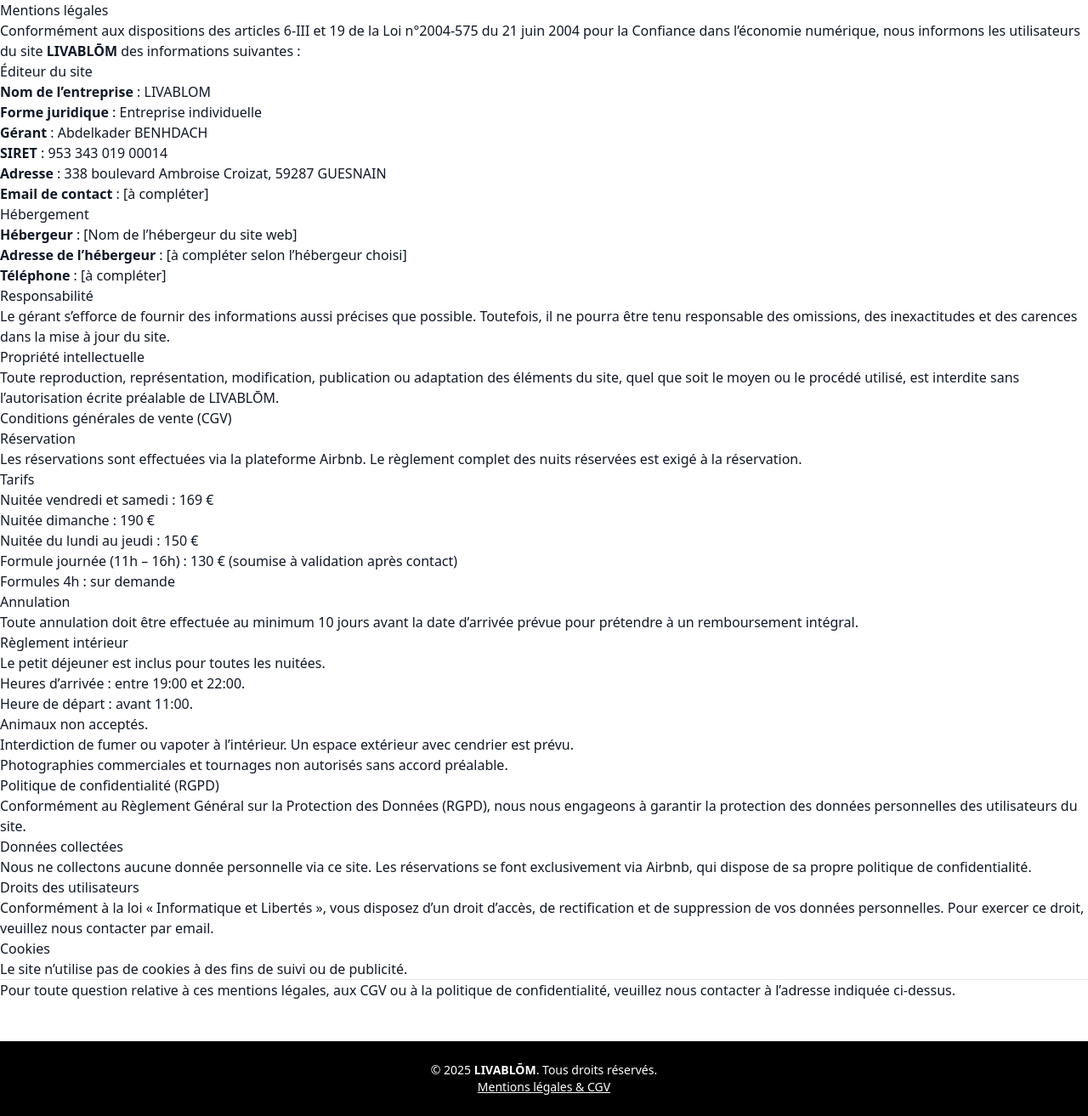
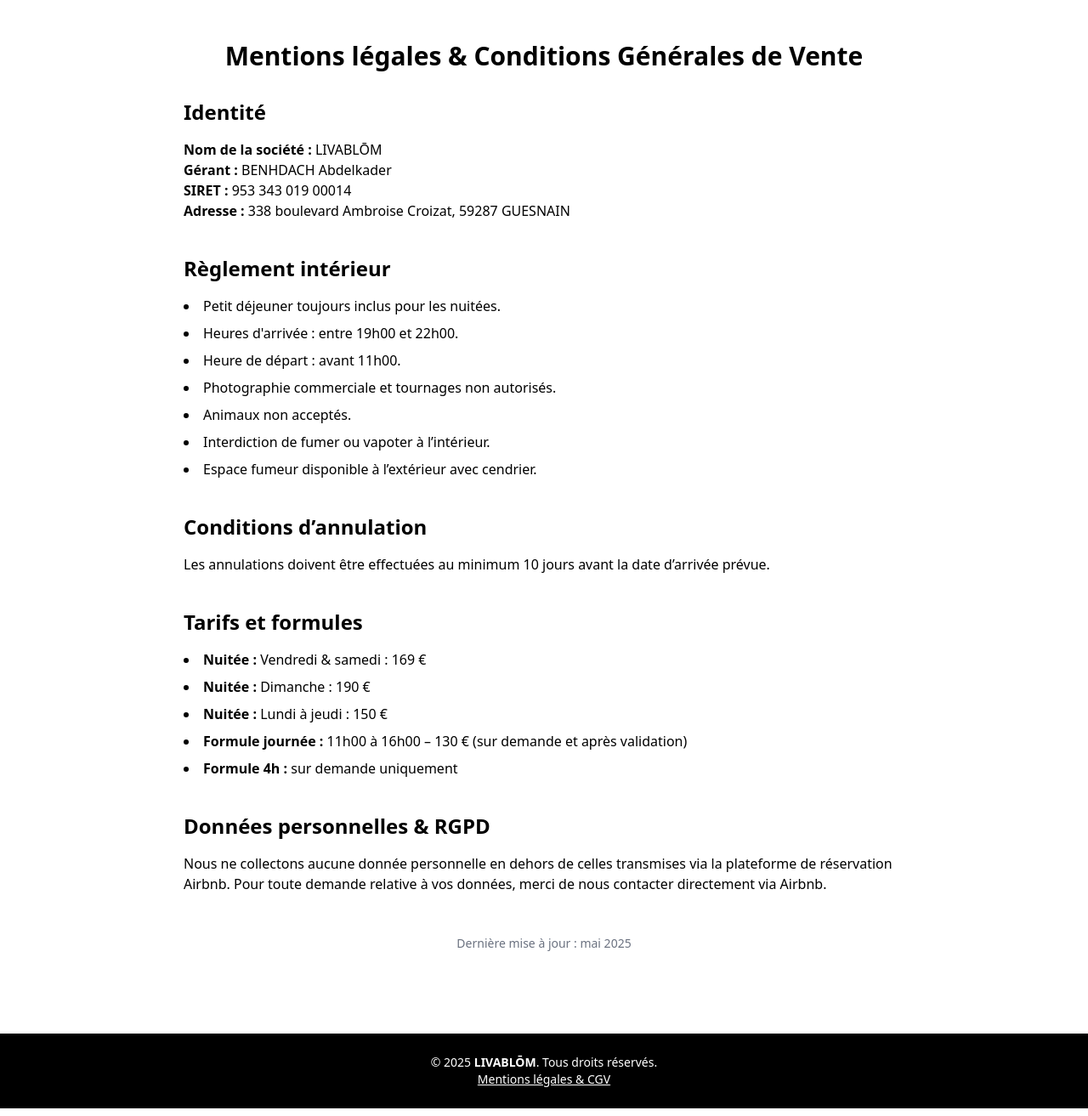
Before and after one commit to LIVABLOM/LIVABLOM, a Jekyll site: the page built from mentions.md, in a window 1280 px wide. Shown: the whole page at 85% size. Built offline with Jekyll 4.4.1, drawn with Linux system fonts in a browser that asks for light colours.

Commit message:
Update mentions.md

```diff
--- a/mentions.md
+++ b/mentions.md
@@ -4,77 +4,58 @@
 permalink: /mentions
 ---
 
+<div class="bg-white text-black min-h-screen py-12 px-6 max-w-4xl mx-auto">
 
-# Mentions légales
+  <h1 class="text-3xl font-bold mb-8 text-center">Mentions légales & Conditions Générales de Vente</h1>
 
-Conformément aux dispositions des articles 6-III et 19 de la Loi n°2004-575 du 21 juin 2004 pour la Confiance dans l’économie numérique, nous informons les utilisateurs du site **LIVABLŌM** des informations suivantes :
+  <!-- Informations légales -->
+  <section class="mb-10">
+    <h2 class="text-2xl font-semibold mb-4">Identité</h2>
+    <p><strong>Nom de la société :</strong> LIVABLŌM</p>
+    <p><strong>Gérant :</strong> BENHDACH Abdelkader</p>
+    <p><strong>SIRET :</strong> 953 343 019 00014</p>
+    <p><strong>Adresse :</strong> 338 boulevard Ambroise Croizat, 59287 GUESNAIN</p>
+  </section>
 
-## Éditeur du site
+  <!-- Règlement intérieur -->
+  <section class="mb-10">
+    <h2 class="text-2xl font-semibold mb-4">Règlement intérieur</h2>
+    <ul class="list-disc list-inside space-y-2">
+      <li>Petit déjeuner toujours inclus pour les nuitées.</li>
+      <li>Heures d'arrivée : entre 19h00 et 22h00.</li>
+      <li>Heure de départ : avant 11h00.</li>
+      <li>Photographie commerciale et tournages non autorisés.</li>
+      <li>Animaux non acceptés.</li>
+      <li>Interdiction de fumer ou vapoter à l’intérieur.</li>
+      <li>Espace fumeur disponible à l’extérieur avec cendrier.</li>
+    </ul>
+  </section>
 
-* **Nom de l’entreprise** : LIVABLOM
-* **Forme juridique** : Entreprise individuelle
-* **Gérant** : Abdelkader BENHDACH
-* **SIRET** : 953 343 019 00014
-* **Adresse** : 338 boulevard Ambroise Croizat, 59287 GUESNAIN
-* **Email de contact** : \[à compléter]
+  <!-- Conditions d'annulation -->
+  <section class="mb-10">
+    <h2 class="text-2xl font-semibold mb-4">Conditions d’annulation</h2>
+    <p>Les annulations doivent être effectuées au minimum 10 jours avant la date d’arrivée prévue.</p>
+  </section>
 
-## Hébergement
+  <!-- Prestations et tarifs -->
+  <section class="mb-10">
+    <h2 class="text-2xl font-semibold mb-4">Tarifs et formules</h2>
+    <ul class="list-disc list-inside space-y-2">
+      <li><strong>Nuitée :</strong> Vendredi & samedi : 169 €</li>
+      <li><strong>Nuitée :</strong> Dimanche : 190 €</li>
+      <li><strong>Nuitée :</strong> Lundi à jeudi : 150 €</li>
+      <li><strong>Formule journée :</strong> 11h00 à 16h00 – 130 € (sur demande et après validation)</li>
+      <li><strong>Formule 4h :</strong> sur demande uniquement</li>
+    </ul>
+  </section>
 
-* **Hébergeur** : \[Nom de l'hébergeur du site web]
-* **Adresse de l’hébergeur** : \[à compléter selon l'hébergeur choisi]
-* **Téléphone** : \[à compléter]
+  <!-- Données personnelles -->
+  <section class="mb-10">
+    <h2 class="text-2xl font-semibold mb-4">Données personnelles & RGPD</h2>
+    <p>Nous ne collectons aucune donnée personnelle en dehors de celles transmises via la plateforme de réservation Airbnb. Pour toute demande relative à vos données, merci de nous contacter directement via Airbnb.</p>
+  </section>
 
-## Responsabilité
-
-Le gérant s’efforce de fournir des informations aussi précises que possible. Toutefois, il ne pourra être tenu responsable des omissions, des inexactitudes et des carences dans la mise à jour du site.
-
-## Propriété intellectuelle
-
-Toute reproduction, représentation, modification, publication ou adaptation des éléments du site, quel que soit le moyen ou le procédé utilisé, est interdite sans l’autorisation écrite préalable de LIVABLŌM.
-
-# Conditions générales de vente (CGV)
-
-## Réservation
-
-Les réservations sont effectuées via la plateforme Airbnb. Le règlement complet des nuits réservées est exigé à la réservation.
-
-## Tarifs
-
-* Nuitée vendredi et samedi : 169 €
-* Nuitée dimanche : 190 €
-* Nuitée du lundi au jeudi : 150 €
-* Formule journée (11h – 16h) : 130 € (soumise à validation après contact)
-* Formules 4h : sur demande
-
-## Annulation
-
-Toute annulation doit être effectuée au minimum 10 jours avant la date d’arrivée prévue pour prétendre à un remboursement intégral.
-
-## Règlement intérieur
-
-* Le petit déjeuner est inclus pour toutes les nuitées.
-* Heures d’arrivée : entre 19:00 et 22:00.
-* Heure de départ : avant 11:00.
-* Animaux non acceptés.
-* Interdiction de fumer ou vapoter à l’intérieur. Un espace extérieur avec cendrier est prévu.
-* Photographies commerciales et tournages non autorisés sans accord préalable.
-
-# Politique de confidentialité (RGPD)
-
-Conformément au Règlement Général sur la Protection des Données (RGPD), nous nous engageons à garantir la protection des données personnelles des utilisateurs du site.
-
-## Données collectées
-
-Nous ne collectons aucune donnée personnelle via ce site. Les réservations se font exclusivement via Airbnb, qui dispose de sa propre politique de confidentialité.
-
-## Droits des utilisateurs
-
-Conformément à la loi « Informatique et Libertés », vous disposez d’un droit d’accès, de rectification et de suppression de vos données personnelles. Pour exercer ce droit, veuillez nous contacter par email.
-
-## Cookies
-
-Le site n’utilise pas de cookies à des fins de suivi ou de publicité.
-
----
-
-Pour toute question relative à ces mentions légales, aux CGV ou à la politique de confidentialité, veuillez nous contacter à l’adresse indiquée ci-dessus.
+  <p class="text-sm text-center text-gray-500 mt-12">
+    Dernière mise à jour : mai 2025
+  </p>
+</div>
```
